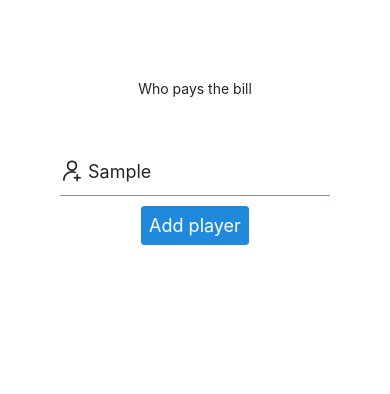
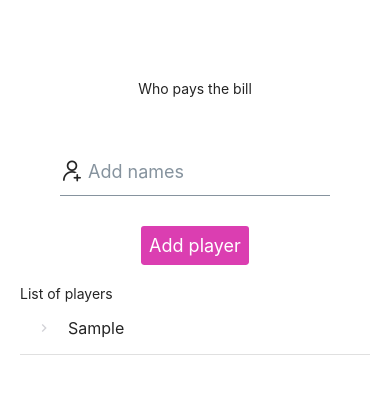
Before and after one commit to santiago120600/WhoPaysBillApp, a React Native app: screen / in a window 390 px wide. Both pictures are taken after typing "Sample" into the empty fields and a click on the button "Add player". Shown: the top 394 px of the page. Built offline with nearby package versions, Linux system fonts and the light colour scheme.

Commit message:
add and delete players

```diff
--- a/src/components/stage_one.js
+++ b/src/components/stage_one.js
@@ -9,8 +9,27 @@ import { MyContext } from '../context';
 
 const StageOne = () =>{
     const  context = useContext(MyContext);
+
+    const renderPlayers = () =>(
+      context.state.players.map((item,idx)=>(
+        <ListItem
+          key={idx}
+          bottomDivider
+          style={{width:'100%'}}
+          onLongPress={()=>context.removePlayer(idx)}
+        >
+          <ListItem.Chevron/>
+          <ListItem.Content>
+            <ListItem.Title>{item}</ListItem.Title>
+          </ListItem.Content>
+        </ListItem>
+      ))
+    )
+
+
     console.log(context);
     return(
+      <>
       <Formik
         initialValues={{player:''}}
         validationSchema={Yup.object({
@@ -20,7 +39,8 @@ const StageOne = () =>{
           .required('Name is required')
         })}
         onSubmit={(values,{resetForm})=>{
-          alert(values);
+          context.addPlayer(values.player)
+          resetForm();
         }}
       >
         {({handleChange, handleBlur, handleSubmit, values, touched, errors})=>(
@@ -33,18 +53,40 @@ const StageOne = () =>{
                 marginHorizontal:50,
                 marginTop:50
               }}
+              renderErrorMessage={errors.player && touched.player}
+              errorMessage={errors.player}
+              errorStyle={{marginHorizontal:50}}
               onChangeText={handleChange('player')}
               onBlur={handleBlur('player')}
               value={values.player}
             />
             <Button
+              buttonStyle={styles.button}
               title="Add player"
               onPress={handleSubmit}
             />
           </>
         )}
       </Formik>
+      <View style={{padding:20,width:'100%'}}>
+        {
+          context.state.players && context.state.players.length > 0 ?
+            <>
+              <Text>List of players</Text>
+              {renderPlayers()}
+            </>
+          : null
+        }
+      </View>
+      </>
     )
 }
 
+const styles = StyleSheet.create({
+  button:{
+    backgroundColor:'#DB3EB1',
+    marginTop:20
+  }
+})
+
 export default StageOne;
--- a/src/context/index.js
+++ b/src/context/index.js
@@ -9,11 +9,28 @@ class MyProvider extends Component{
         result:''
     }
 
+    addPlayerHandler = (name) =>{
+        this.setState((prevState, props)=>({
+            players:[
+                ...prevState.players,
+                name
+            ]
+        }))
+    }
+
+    removePlayerHandler = (idx)=>{
+        let newArray = this.state.players;
+        newArray.splice(idx,1);
+        this.setState({players:newArray});
+    }
+
     render(){
         return(
             <>
                 <MyContext.Provider value={{
-                    state: this.state
+                    state: this.state,
+                    addPlayer: this.addPlayerHandler,
+                    removePlayer: this.removePlayerHandler
                 }}>
                     {this.props.children}
                 </MyContext.Provider>
```
Also changed, not shown: 1 other file (tests, documents, lock files or other folders).
